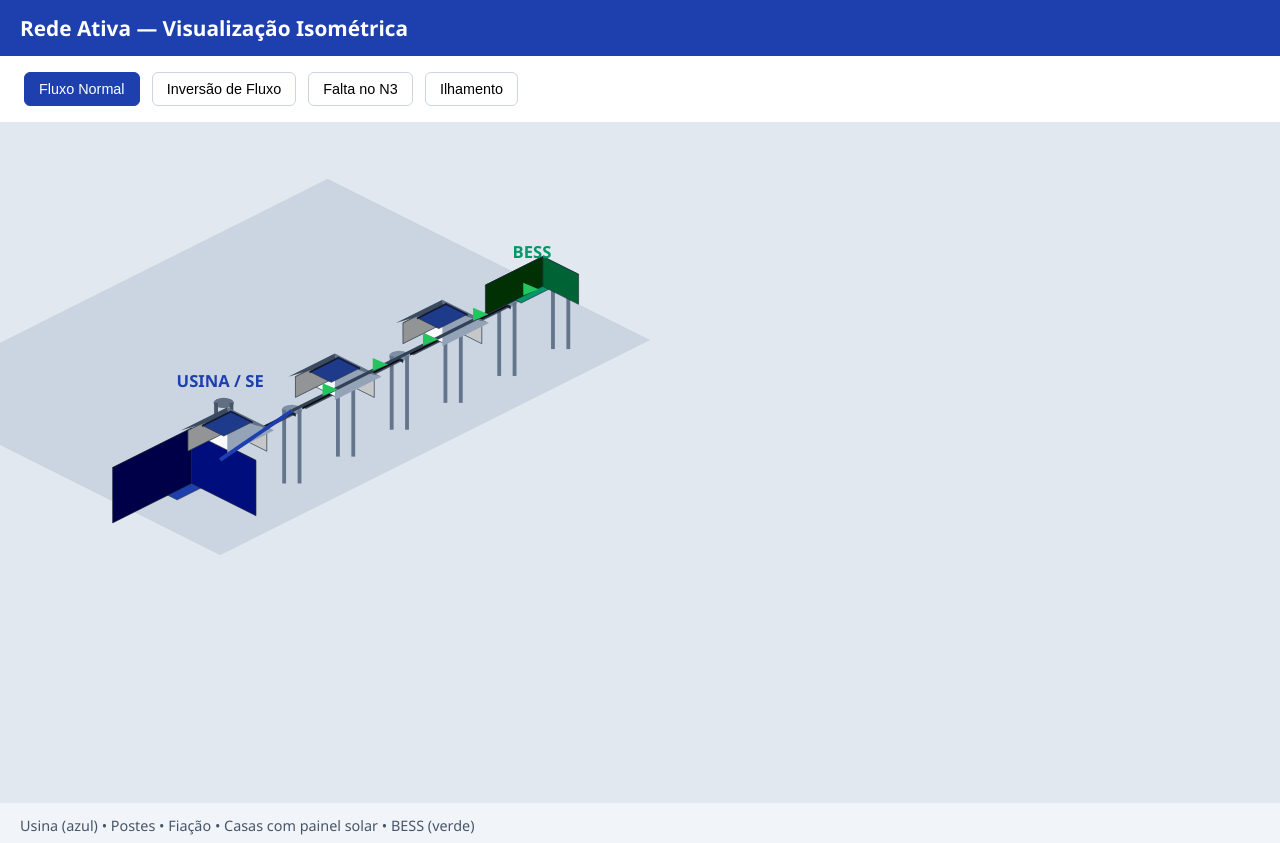
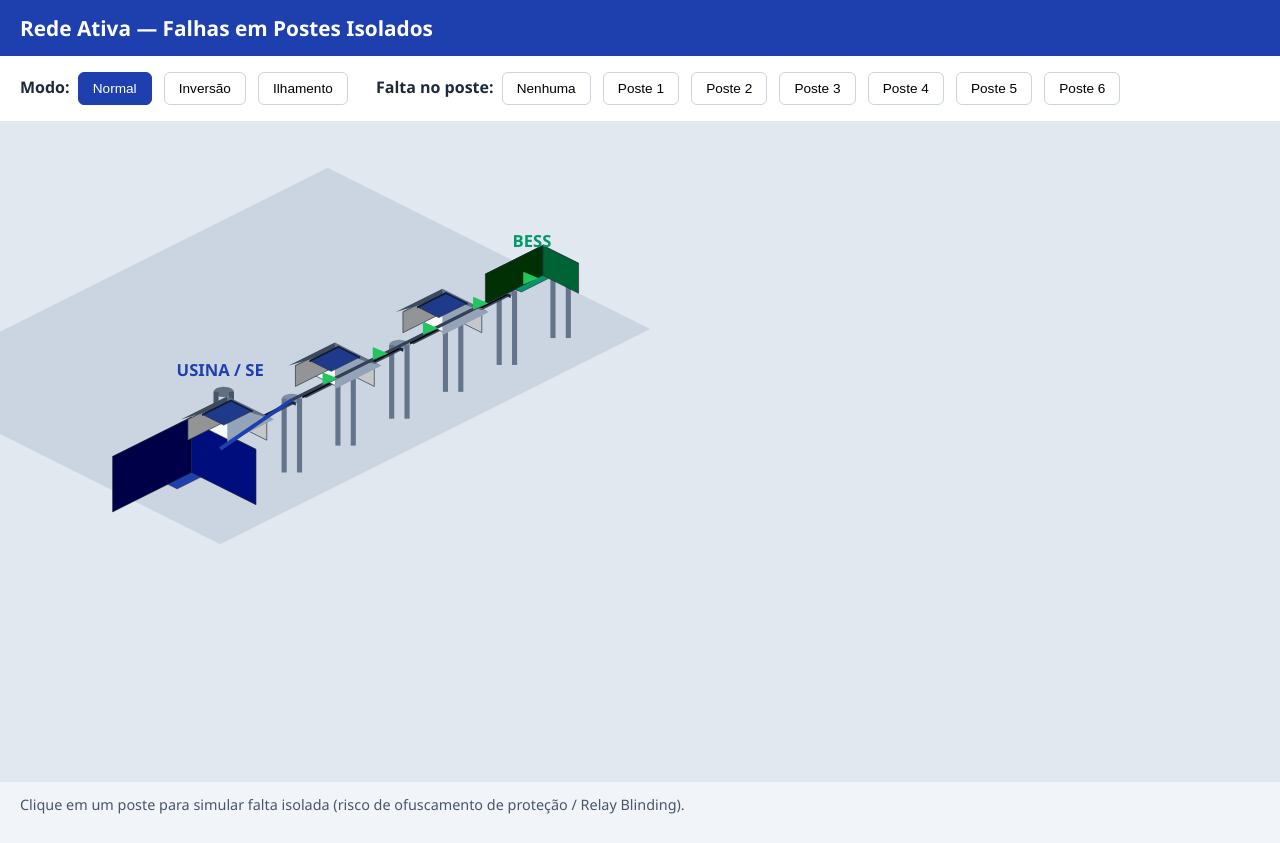
Before and after one commit to JoaoMartins234/JoaoMartins234.github.io, a plain HTML site: page der-isometrico.html in a window 1280 px wide. After the commit the page ends 822 px from the top, so only its background shows below. Drawn offline with Linux system fonts and the light colour scheme.

Commit message:
Adiciona simulação de falhas em postes isolados

```diff
--- a/der-isometrico.html
+++ b/der-isometrico.html
@@ -3,118 +3,106 @@
 <head>
 <meta charset="UTF-8">
 <meta name="viewport" content="width=device-width, initial-scale=1.0">
-<title>DER — Visualização Isométrica (Postes, Usina, Casas)</title>
+<title>DER — Falhas em Postes Isolados</title>
 <style>
   body { margin: 0; font-family: Segoe UI, system-ui, sans-serif; background: #f1f5f9; color: #1e293b; }
   .header { background: #1e40af; color: white; padding: 14px 20px; }
   .header h1 { margin: 0; font-size: 1.3rem; }
   .controls { padding: 12px 20px; background: white; border-bottom: 1px solid #e2e8f0; }
-  button { margin: 4px; padding: 8px 14px; border-radius: 6px; border: 1px solid #cbd5e1; background: white; cursor: pointer; font-size: 0.9rem; }
+  button { margin: 4px; padding: 8px 14px; border-radius: 6px; border: 1px solid #cbd5e1; background: white; cursor: pointer; font-size: 0.85rem; }
   button.active { background: #1e40af; color: white; border-color: #1e40af; }
-  #canvas { width: 100%; height: calc(100vh - 120px); background: #e2e8f0; }
+  button.fault-btn.active { background: #ef4444; color: white; border-color: #ef4444; }
+  #canvas { width: 100%; height: calc(100vh - 140px); background: #e2e8f0; }
   #msg { padding: 8px 20px; font-size: 0.9rem; color: #475569; }
 </style>
 </head>
 <body>
 <div class="header">
-  <h1>Rede Ativa — Visualização Isométrica</h1>
+  <h1>Rede Ativa — Falhas em Postes Isolados</h1>
 </div>
 <div class="controls">
-  <button class="active" onclick="setMode('normal')">Fluxo Normal</button>
-  <button onclick="setMode('reverse')">Inversão de Fluxo</button>
-  <button onclick="setMode('fault')">Falta no N3</button>
+  <strong>Modo:</strong>
+  <button class="active" onclick="setMode('normal')">Normal</button>
+  <button onclick="setMode('reverse')">Inversão</button>
   <button onclick="setMode('island')">Ilhamento</button>
+  <span style="margin-left:20px"><strong>Falta no poste:</strong></span>
+  <button class="fault-btn" onclick="setFault(-1)">Nenhuma</button>
+  <button class="fault-btn" onclick="setFault(0)">Poste 1</button>
+  <button class="fault-btn" onclick="setFault(1)">Poste 2</button>
+  <button class="fault-btn" onclick="setFault(2)">Poste 3</button>
+  <button class="fault-btn" onclick="setFault(3)">Poste 4</button>
+  <button class="fault-btn" onclick="setFault(4)">Poste 5</button>
+  <button class="fault-btn" onclick="setFault(5)">Poste 6</button>
 </div>
 <svg id="canvas" viewBox="0 0 1000 500"></svg>
-<div id="msg">Usina (azul) • Postes • Fiação • Casas com painel solar • BESS (verde)</div>
+<div id="msg">Clique em um poste para simular falta isolada (risco de ofuscamento de proteção / Relay Blinding).</div>
 
 <script>
 const svg = document.getElementById('canvas');
 const msg = document.getElementById('msg');
+let currentMode = 'normal';
+let faultPole = -1;
 
-// Função isométrica simples
 function iso(x, y, z) {
-  return {
-    x: 200 + (x - y) * 28,
-    y: 280 - (x + y) * 14 - z * 18
-  };
+  return { x: 200 + (x - y) * 28, y: 280 - (x + y) * 14 - z * 18 };
 }
 
 function draw() {
   svg.innerHTML = '';
-
-  // Chão
-  const ground = iso(0,0,0);
   svg.innerHTML += `<polygon points="${iso(-2,8,0).x},${iso(-2,8,0).y} ${iso(10,8,0).x},${iso(10,8,0).y} ${iso(10,-1,0).x},${iso(10,-1,0).y} ${iso(-2,-1,0).x},${iso(-2,-1,0).y}" fill="#cbd5e1"/>`;
 
-  // USINA
   drawBox(-1.5, 0.5, 0, 2.2, 1.8, 2.4, '#1e40af');
   drawCylinder(-0.4, 0.5, 2.4, 0.25, 1.8, '#475569');
   drawText(iso(-0.5, 0.5, 4.5), 'USINA / SE', '#1e40af');
 
-  // Postes + fiação + casas
   const polePositions = [1, 2.5, 4, 5.5, 7, 8.5];
   polePositions.forEach((px, i) => {
-    // Poste
-    drawCylinder(px, 0, 0, 0.12, 3.2, '#64748b');
-    // Cruzeta
-    drawBox(px-0.6, -0.05, 3.0, 1.2, 0.1, 0.1, '#475569');
-
-    // Casa (alternada)
+    const isFault = (i === faultPole);
+    const poleColor = isFault ? '#ef4444' : '#64748b';
+    drawCylinder(px, 0, 0, 0.12, 3.2, poleColor);
+    drawBox(px-0.6, -0.05, 3.0, 1.2, 0.1, 0.1, isFault ? '#dc2626' : '#475569');
+    if (isFault) {
+      const p = iso(px, 0, 3.6);
+      svg.innerHTML += `<text x="${p.x}" y="${p.y}" text-anchor="middle" font-size="18" fill="#ef4444">⚠</text>`;
+    }
     if (i % 2 === 0) {
       drawBox(px, 1.8, 0, 1.1, 1.1, 0.9, '#f8fafc');
       drawRoof(px, 1.8, 0.9, 1.3, '#94a3b8');
-      // Painel
       drawBox(px, 1.8, 1.15, 0.8, 0.6, 0.05, '#1e3a8a');
     }
   });
 
-  // Fiação
   let wirePath = '';
   polePositions.forEach((px, i) => {
     const p = iso(px, 0, 3.15);
     wirePath += (i===0 ? 'M' : 'L') + p.x + ',' + p.y;
   });
-  svg.innerHTML += `<path d="${wirePath}" fill="none" stroke="#334155" stroke-width="2.5"/>`;
+  const wireColor = faultPole >= 0 ? '#ef4444' : '#334155';
+  svg.innerHTML += `<path d="${wirePath}" fill="none" stroke="${wireColor}" stroke-width="2.5" stroke-dasharray="${faultPole>=0?'6,4':''}"/>`;
 
-  // Ligação Usina → primeiro poste
   const u = iso(-0.5, 0.5, 1.8);
   const p0 = iso(polePositions[0], 0, 3.15);
   svg.innerHTML += `<line x1="${u.x}" y1="${u.y}" x2="${p0.x}" y2="${p0.y}" stroke="#1e40af" stroke-width="3"/>`;
 
-  // BESS
   drawBox(9.2, 1.5, 0, 1.6, 1.0, 1.3, '#059669');
   drawText(iso(9.2, 1.5, 1.8), 'BESS', '#059669');
 
-  // Partículas / setas de fluxo
   drawFlow();
 }
 
 function drawBox(x, y, z, w, d, h, color) {
-  const p = [
-    iso(x-w/2, y-d/2, z),
-    iso(x+w/2, y-d/2, z),
-    iso(x+w/2, y+d/2, z),
-    iso(x-w/2, y+d/2, z),
-    iso(x-w/2, y-d/2, z+h),
-    iso(x+w/2, y-d/2, z+h),
-    iso(x+w/2, y+d/2, z+h),
-    iso(x-w/2, y+d/2, z+h)
-  ];
-  // Faces
+  const p = [iso(x-w/2,y-d/2,z), iso(x+w/2,y-d/2,z), iso(x+w/2,y+d/2,z), iso(x-w/2,y+d/2,z),
+             iso(x-w/2,y-d/2,z+h), iso(x+w/2,y-d/2,z+h), iso(x+w/2,y+d/2,z+h), iso(x-w/2,y+d/2,z+h)];
   svg.innerHTML += `<polygon points="${p[4].x},${p[4].y} ${p[5].x},${p[5].y} ${p[6].x},${p[6].y} ${p[7].x},${p[7].y}" fill="${color}" stroke="#1e293b" stroke-width="0.5"/>`;
   svg.innerHTML += `<polygon points="${p[1].x},${p[1].y} ${p[2].x},${p[2].y} ${p[6].x},${p[6].y} ${p[5].x},${p[5].y}" fill="${shade(color,-20)}" stroke="#1e293b" stroke-width="0.5"/>`;
   svg.innerHTML += `<polygon points="${p[3].x},${p[3].y} ${p[2].x},${p[2].y} ${p[6].x},${p[6].y} ${p[7].x},${p[7].y}" fill="${shade(color,-40)}" stroke="#1e293b" stroke-width="0.5"/>`;
 }
-
 function drawCylinder(x, y, z, r, h, color) {
-  const top = iso(x, y, z+h);
-  const bot = iso(x, y, z);
+  const top = iso(x, y, z+h); const bot = iso(x, y, z);
   svg.innerHTML += `<ellipse cx="${top.x}" cy="${top.y}" rx="8" ry="4" fill="${shade(color,10)}"/>`;
-  svg.innerHTML += `<line x1="${bot.x-6}" y1="${bot.y}" x2="${top.x-6}" y2="${top.y}" stroke="${color}" stroke-width="3"/>`;
-  svg.innerHTML += `<line x1="${bot.x+6}" y1="${bot.y}" x2="${top.x+6}" y2="${top.y}" stroke="${color}" stroke-width="3"/>`;
+  svg.innerHTML += `<line x1="${bot.x-6}" y1="${bot.y}" x2="${top.x-6}" y2="${top.y}" stroke="${color}" stroke-width="4"/>`;
+  svg.innerHTML += `<line x1="${bot.x+6}" y1="${bot.y}" x2="${top.x+6}" y2="${top.y}" stroke="${color}" stroke-width="4"/>`;
 }
-
 function drawRoof(x, y, z, size, color) {
   const p1 = iso(x, y, z+0.6);
   const p2 = iso(x-size/2, y-size/2, z);
@@ -125,11 +113,9 @@ function drawRoof(x, y, z, size, color) {
   svg.innerHTML += `<polygon points="${p1.x},${p1.y} ${p3.x},${p3.y} ${p4.x},${p4.y}" fill="${shade(color,-20)}"/>`;
   svg.innerHTML += `<polygon points="${p1.x},${p1.y} ${p4.x},${p4.y} ${p5.x},${p5.y}" fill="${shade(color,-35)}"/>`;
 }
-
 function drawText(pos, text, color) {
   svg.innerHTML += `<text x="${pos.x}" y="${pos.y-8}" text-anchor="middle" font-size="13" font-weight="bold" fill="${color}">${text}</text>`;
 }
-
 function shade(hex, percent) {
   const num = parseInt(hex.slice(1), 16);
   const amt = Math.round(2.55 * percent);
@@ -139,11 +125,11 @@ function shade(hex, percent) {
   return '#' + (0x1000000 + R*0x10000 + G*0x100 + B).toString(16).slice(1);
 }
 
-let currentMode = 'normal';
 function drawFlow() {
-  const color = currentMode === 'reverse' ? '#f97316' : currentMode === 'fault' ? '#ef4444' : '#22c55e';
+  const color = currentMode === 'reverse' ? '#f97316' : (faultPole >= 0 ? '#ef4444' : '#22c55e');
   const dir = currentMode === 'reverse' ? -1 : 1;
   for (let i = 0; i < 5; i++) {
+    if (faultPole >= 0 && i >= faultPole) continue; // interrompe fluxo após a falta
     const x = 2 + i * 1.4;
     const p = iso(x, 0, 3.3);
     const arrow = dir > 0 ? `${p.x+8},${p.y} ${p.x-4},${p.y-5} ${p.x-4},${p.y+5}` : `${p.x-8},${p.y} ${p.x+4},${p.y-5} ${p.x+4},${p.y+5}`;
@@ -153,16 +139,28 @@ function drawFlow() {
 
 function setMode(mode) {
   currentMode = mode;
-  document.querySelectorAll('button').forEach(b => b.classList.remove('active'));
+  document.querySelectorAll('button:not(.fault-btn)').forEach(b => b.classList.remove('active'));
   event.target.classList.add('active');
   draw();
-  const texts = {
-    normal: 'Fluxo normal (setas verdes →) da Usina para as cargas.',
-    reverse: 'Inversão de fluxo (setas laranja ←). Geração DER maior que a carga.',
-    fault: 'Falta simulada. Fluxo interrompido na região central.',
-    island: 'Ilhamento: alimentador isolado, sustentado pelo BESS e inversores locais.'
-  };
-  msg.textContent = texts[mode];
+  updateMsg();
+}
+function setFault(idx) {
+  faultPole = idx;
+  document.querySelectorAll('.fault-btn').forEach(b => b.classList.remove('active'));
+  event.target.classList.add('active');
+  draw();
+  updateMsg();
+}
+function updateMsg() {
+  if (faultPole >= 0) {
+    msg.textContent = `Falta isolada no Poste ${faultPole+1}. Contribuição reversa dos DERs a jusante pode causar ofuscamento de proteção (Relay Blinding).`;
+  } else if (currentMode === 'reverse') {
+    msg.textContent = 'Inversão de fluxo ativa (setas laranja).';
+  } else if (currentMode === 'island') {
+    msg.textContent = 'Ilhamento: alimentador isolado, sustentado pelo BESS.';
+  } else {
+    msg.textContent = 'Operação normal. Clique em um poste para simular falta isolada.';
+  }
 }
 
 draw();
```
